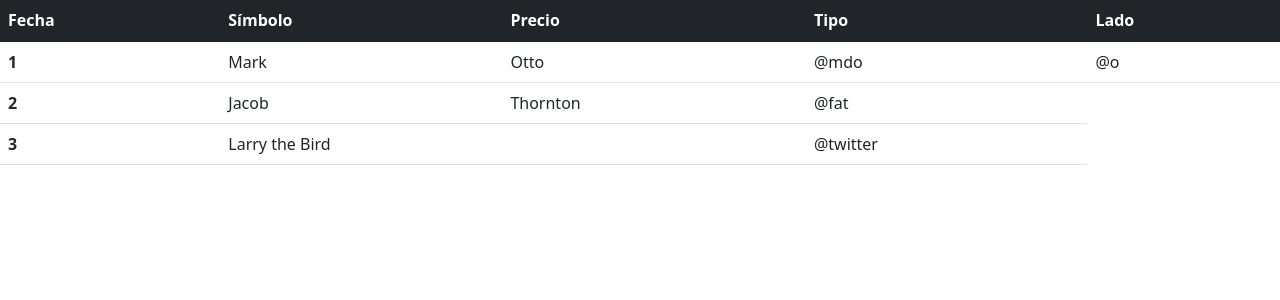
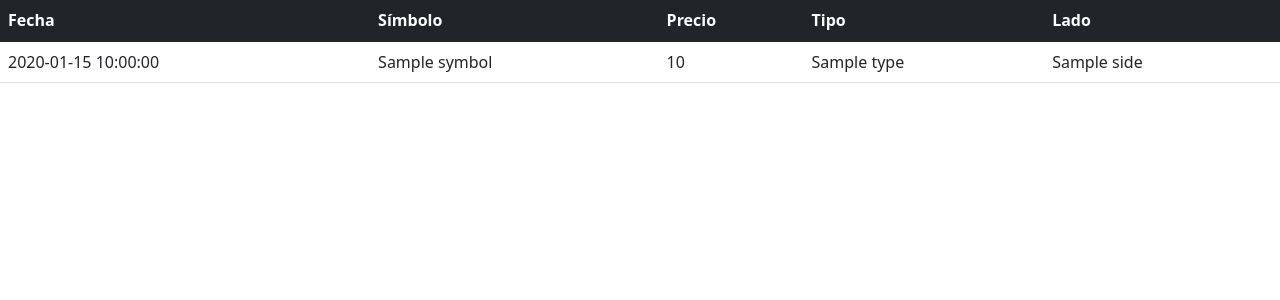
Before and after one commit to Manuela183/ProyectoBotCriptomonedas, a Flask app: template templates/report_order.html in a window 1280 px wide. Shown: the top 300 px of the page. Run offline with Flask 2, Linux system fonts and the light colour scheme; the template is opened without the code that fills it: most values are stand-ins (such as "Sample title", 1, 10 or a date in 2020).

Commit message:
Se muestra una tabla con los valores pertinentes de las ordenes

```diff
--- a/templates/report_order.html
+++ b/templates/report_order.html
@@ -13,24 +13,18 @@
         </tr>
     </thead>
     <tbody class="table-group-divider">
+        {% for order in orders %}
+
         <tr>
-            <th scope="row">1</th>
-            <td>Mark</td>
-            <td>Otto</td>
-            <td>@mdo</td>
-            <td>@o</td>
+            <!-- <th scope="row" -->
+            <td>{{order['time']}}</td>
+            <td>{{order['symbol']}}</td>
+            <td>{{order['price']}}</td>
+            <td>{{order['type']}}</td>
+            <td>{{order['side']}}</td>
         </tr>
-        <tr>
-            <th scope="row">2</th>
-            <td>Jacob</td>
-            <td>Thornton</td>
-            <td>@fat</td>
-        </tr>
-        <tr>
-            <th scope="row">3</th>
-            <td colspan="2">Larry the Bird</td>
-            <td>@twitter</td>
-        </tr>
+
+        {% endfor %}
     </tbody>
 </table>
 
```
